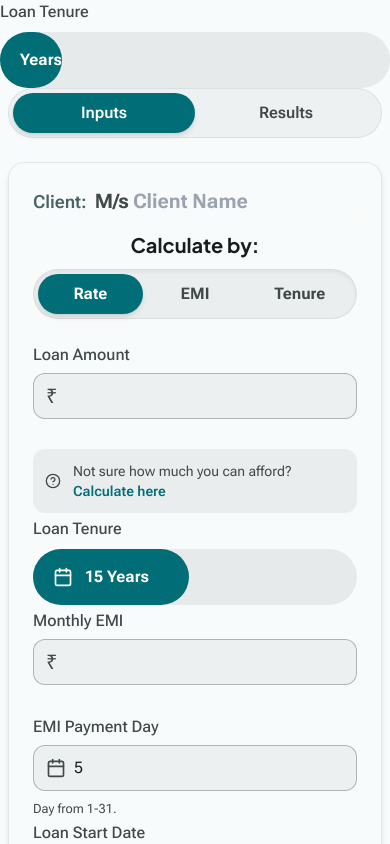
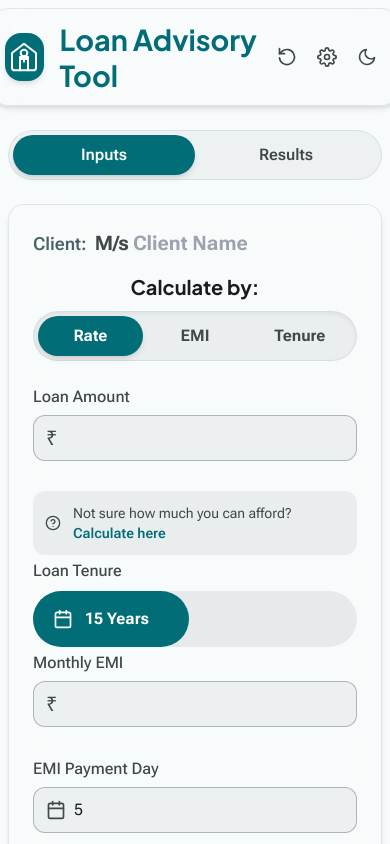
Before and after one commit to hrsagar28/loan-calculator-app, a React (Create React App) app: page / in a window 390 px wide. Shown: the top 844 px of the page. Built offline with nearby package versions, Linux system fonts and the light colour scheme.

Commit message:
Improvements to footer, haptics and header in mobile layout

```diff
--- a/src/components/common/ExpressiveSlider.js
+++ b/src/components/common/ExpressiveSlider.js
@@ -17,7 +17,7 @@ const ExpressiveSlider = ({ min, max, step, value, onChange, disabled, icon: Ico
 
         if (newValue !== value) {
             // Vibrate with a short, soft pulse on each step change
-            if (navigator.vibrate) navigator.vibrate(1);
+            if (navigator.vibrate) navigator.vibrate(3);
             onChange(newValue);
         }
     }, [min, max, step, value, onChange, disabled]);
@@ -52,7 +52,7 @@ const ExpressiveSlider = ({ min, max, step, value, onChange, disabled, icon: Ico
             newValue = Math.max(min, value - step);
         }
         if (newValue !== value) {
-            if (navigator.vibrate) navigator.vibrate(1);
+            if (navigator.vibrate) navigator.vibrate(3);
             onChange(newValue);
         }
     };
--- a/src/components/layout/Header.js
+++ b/src/components/layout/Header.js
@@ -1,106 +1,56 @@
-import React, { useState, useRef, useCallback } from 'react';
+import React, { useState, useEffect } from 'react';
 import { icons } from '../../constants/icons';
+import Tooltip from '../common/Tooltip';
 
-const ExpressiveSlider = ({ min, max, step, value, onChange, disabled, icon: IconComponent, handleInteractiveClick = () => {} }) => {
-    const sliderRef = useRef(null);
-    const [isDragging, setIsDragging] = useState(false);
-    const Icon = icons[IconComponent];
-    const getPercentage = useCallback((current) => ((current - min) / (max - min)) * 100, [min, max]);
+const AnimatedIcon = ({ isToggled, OnIcon, OffIcon }) => (
+    <div className={`transition-transform duration-500 ease-expressive ${isToggled ? 'rotate-180' : ''}`}>
+        {isToggled ? <OnIcon /> : <OffIcon />}
+    </div>
+);
 
-    const handleInteraction = useCallback((e) => {
-        if (!sliderRef.current || disabled) return;
-        const rect = sliderRef.current.getBoundingClientRect();
-        const clientX = e.touches ? e.touches[0].clientX : e.clientX;
-        const percentage = Math.max(0, Math.min(100, ((clientX - rect.left) / rect.width) * 100));
-        const rawValue = (percentage / 100) * (max - min) + min;
-        const newValue = Math.round(rawValue / step) * step;
+const Header = ({
+    isDarkMode, setIsDarkMode,
+    setIsSettingsOpen, handleReset, handleInteractiveClick
+}) => {
+    const [headerVisible, setHeaderVisible] = useState(true);
+    const [lastScrollY, setLastScrollY] = useState(0);
 
-        if (newValue !== value) {
-            // Vibrate with a short, soft pulse on each step change
-            if (navigator.vibrate) navigator.vibrate(1);
-            onChange(newValue);
-        }
-    }, [min, max, step, value, onChange, disabled]);
+    useEffect(() => {
+        const handleScroll = () => {
+            const currentScrollY = window.scrollY;
+            if (currentScrollY > lastScrollY && currentScrollY > 100) {
+                setHeaderVisible(false);
+            } else {
+                setHeaderVisible(true);
+            }
+            setLastScrollY(currentScrollY);
+        };
 
-    const handleStart = (e) => {
-        if (disabled) return;
-        // Trigger haptic feedback on initial touch
-        handleInteractiveClick()();
-        setIsDragging(true);
-        e.preventDefault();
-        handleInteraction(e);
-        const handleMove = (moveEvent) => { moveEvent.preventDefault(); handleInteraction(moveEvent); };
-        const handleEnd = () => {
-            setIsDragging(false);
-            window.removeEventListener('mousemove', handleMove);
-            window.removeEventListener('mouseup', handleEnd);
-            window.removeEventListener('touchmove', handleMove);
-            window.removeEventListener('touchend', handleEnd);
-        };
-        window.addEventListener('mousemove', handleMove);
-        window.addEventListener('mouseup', handleEnd);
-        window.addEventListener('touchmove', handleMove);
-        window.addEventListener('touchend', handleEnd);
-    };
-
-    const handleKeyDown = (e) => {
-        if (disabled) return;
-        let newValue = value;
-        if (e.key === 'ArrowRight' || e.key === 'ArrowUp') {
-            newValue = Math.min(max, value + step);
-        } else if (e.key === 'ArrowLeft' || e.key === 'ArrowDown') {
-            newValue = Math.max(min, value - step);
-        }
-        if (newValue !== value) {
-            if (navigator.vibrate) navigator.vibrate(1);
-            onChange(newValue);
-        }
-    };
-
-    const percentage = getPercentage(value);
+        window.addEventListener('scroll', handleScroll, { passive: true });
+        return () => window.removeEventListener('scroll', handleScroll);
+    }, [lastScrollY]);
 
     return (
-        <div>
-            <label htmlFor="tenure-slider" className="block font-medium mb-2 text-on-surface-variant">Loan Tenure</label>
-            <div
-                id="tenure-slider"
-                ref={sliderRef}
-                onMouseDown={handleStart}
-                onTouchStart={handleStart}
-                onKeyDown={handleKeyDown}
-                tabIndex={disabled ? -1 : 0}
-                role="slider"
-                aria-valuemin={min}
-                aria-valuemax={max}
-                aria-valuenow={value}
-                aria-valuetext={`${value} years`}
-                aria-label="Loan Tenure"
-                className={`relative w-full h-14 flex items-center rounded-full bg-surface-container-highest cursor-pointer select-none ${disabled ? 'opacity-50 cursor-not-allowed' : ''} focus:outline-none focus:ring-2 focus:ring-primary focus:ring-offset-2 focus:ring-offset-background`}
-            >
-                <div className="flex items-center gap-3 pl-5 text-on-surface-variant w-full">
-                    {Icon && <Icon />}
-                    <span className="font-bold">{value} Years</span>
+        <header className={`sticky top-0 z-30 p-2 md:p-4 -mx-4 mb-4 no-print transition-transform duration-300 ease-in-out ${headerVisible ? 'translate-y-0' : '-translate-y-full'}`}>
+            <div className="max-w-8xl mx-auto p-3 lg:p-4 rounded-2xl flex items-center justify-between bg-surface/80 border-glass glass-effect shadow-glass">
+
+                <div className="flex items-center gap-4">
+                    <div className="w-12 h-12 rounded-2xl flex items-center justify-center bg-primary text-on-primary shadow-md">
+                        <icons.LoanLogo className="w-8 h-8" />
+                    </div>
+                    <h1 className="text-[1.8em] md:text-[2.2em] font-bold text-primary font-display leading-tight">
+                        Loan Advisory Tool
+                    </h1>
                 </div>
-                <div
-                    className="absolute top-0 left-0 h-full rounded-full bg-primary flex items-center overflow-hidden"
-                    style={{ width: `${percentage}%`, transition: isDragging ? 'none' : 'width 150ms ease-out' }}
-                >
-                    <div className="flex items-center gap-3 pl-5 text-on-primary flex-shrink-0 whitespace-nowrap">
-                        {Icon && <Icon />}
-                        <span className="font-bold">{value} Years</span>
-                    </div>
+
+                <div className="flex items-center gap-1 md:gap-2 text-on-surface-variant">
+                    <Tooltip text="Reset Data"><button aria-label="Reset Data" onClick={handleInteractiveClick(handleReset)} className="p-2 rounded-full hover:bg-surface-container-high transition-colors"><icons.RotateCcw className="w-5 h-5 md:w-6 md:h-6" /></button></Tooltip>
+                    <Tooltip text="Settings"><button aria-label="Settings" onClick={handleInteractiveClick(() => setIsSettingsOpen(true))} className="p-2 rounded-full hover:bg-surface-container-high transition-colors"><icons.Settings className="w-5 h-5 md:w-6 md:h-6" /></button></Tooltip>
+                    <Tooltip text={isDarkMode ? "Light Mode" : "Dark Mode"}><button aria-label={isDarkMode ? "Switch to Light Mode" : "Switch to Dark Mode"} onClick={handleInteractiveClick(() => setIsDarkMode(!isDarkMode))} className="p-2 rounded-full hover:bg-surface-container-high transition-colors"><AnimatedIcon isToggled={isDarkMode} OnIcon={() => <icons.Sun className="w-5 h-5 md:w-6 md:h-6" />} OffIcon={() => <icons.Moon className="w-5 h-5 md:w-6 md:h-6" />} /></button></Tooltip>
                 </div>
-                <div
-                    className="absolute top-0 h-full w-1 bg-on-primary transition-transform duration-300 ease-spring"
-                    style={{
-                        left: `calc(${percentage}% - 2px)`,
-                        transform: `translateX(-50%) scaleY(${isDragging ? 1.2 : 1})`,
-                        display: percentage > 1 && percentage < 99 ? 'block' : 'none'
-                    }}
-                ></div>
             </div>
-        </div>
+        </header>
     );
 };
 
-export default ExpressiveSlider;
+export default Header;
```
